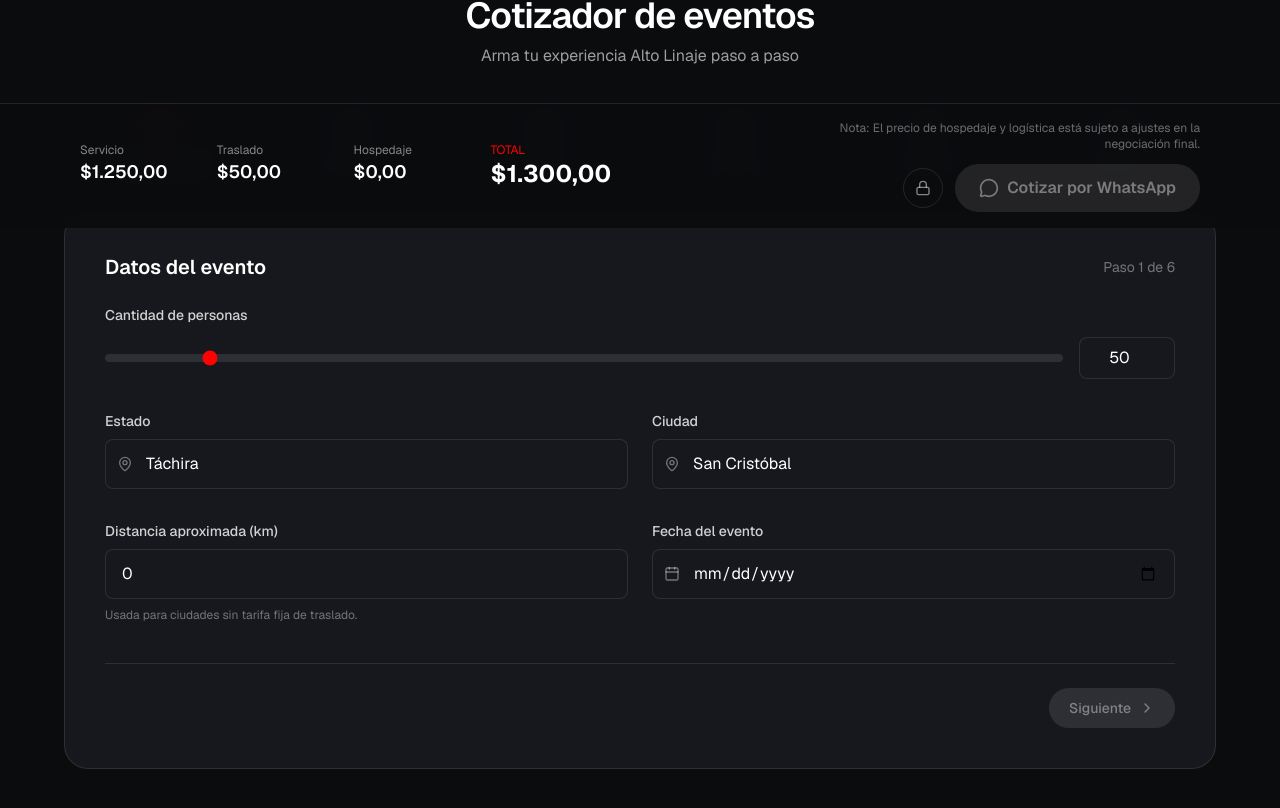
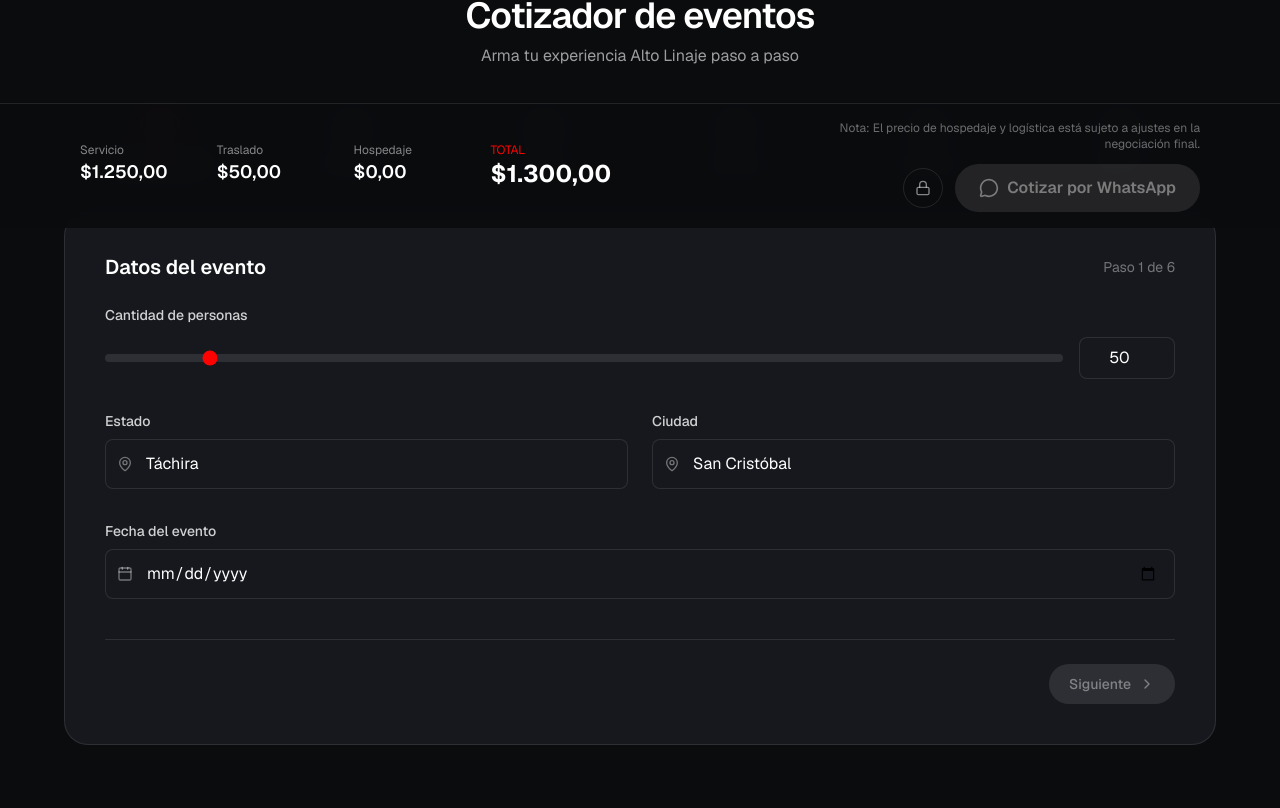
Before and after one commit to quingoz/altolinaje, a Next.js app: page / in a window 1280 px wide. Shown: the part 572-1380 px from the top of the page. Built offline with nearby package versions, Linux system fonts and the light colour scheme.

Commit message:
regenerada build estática con chunks actualizados

```diff
--- a/src/components/calculator/EventCalculator.tsx
+++ b/src/components/calculator/EventCalculator.tsx
@@ -15,14 +15,12 @@ import {
   ChevronLeft,
   ChevronRight,
   ChevronUp,
-  Clock,
   FileDown,
   Flame,
   Leaf,
   Lock,
   MapPin,
   MessageCircle,
-  RefreshCcw,
   Shield,
   Unlock,
   Users,
@@ -73,12 +71,6 @@ const VENEZUELA_LOCATIONS: Record<string, string[]> = {
   Trujillo: ["Valera", "Trujillo", "Otra"],
   Yaracuy: ["San Felipe", "Otra"],
   Zulia: ["Maracaibo", "Otra"],
-};
-
-const MODALITY_ICONS: Record<string, LucideIcon> = {
-  self_service: Users,
-  doble_tanda: Clock,
-  rodizio: RefreshCcw,
 };
 
 const RECIPE_ICONS: Record<string, LucideIcon> = {
@@ -500,7 +492,9 @@ function FloatingBar({
               aria-expanded={detailsOpen}
             >
               <div>
-                <p className="text-[10px] uppercase tracking-wide text-[#fd0200]">Total</p>
+                <p className="text-[10px] uppercase tracking-wide text-[#fd0200]">
+                  {quote.isTravelPending ? "Total parcial" : "Total"}
+                </p>
                 <p className="text-lg font-bold text-white">{formatCurrency(adjustedTotal)}</p>
               </div>
               {detailsOpen ? (
@@ -559,7 +553,7 @@ function FloatingBar({
                   <div>
                     <p className="text-xs text-white/50">Traslado</p>
                     <p className="text-sm font-semibold text-white">
-                      {formatCurrency(quote.travelCost)}
+                      {quote.isTravelPending ? "Por confirmar" : formatCurrency(quote.travelCost)}
                       {quote.isTravelDoubled && (
                         <span className="ml-1 text-xs text-[#fd0200]">x2</span>
                       )}
@@ -588,7 +582,7 @@ function FloatingBar({
             <div>
               <p className="text-xs text-white/50">Traslado</p>
               <p className="text-lg font-semibold text-white">
-                {formatCurrency(quote.travelCost)}
+                {quote.isTravelPending ? "Por confirmar" : formatCurrency(quote.travelCost)}
                 {quote.isTravelDoubled && (
                   <span className="ml-1 text-xs text-[#fd0200]">x2</span>
                 )}
@@ -606,7 +600,9 @@ function FloatingBar({
               </p>
             </div>
             <div>
-              <p className="text-xs text-[#fd0200]">TOTAL</p>
+              <p className="text-xs text-[#fd0200]">
+                {quote.isTravelPending ? "TOTAL PARCIAL" : "TOTAL"}
+              </p>
               <p className="text-2xl font-bold text-white">{formatCurrency(adjustedTotal)}</p>
             </div>
           </div>
@@ -704,7 +700,6 @@ export default function EventCalculator() {
   const [pax, setPax] = useState(50);
   const [selectedState, setSelectedState] = useState("Táchira");
   const [selectedCity, setSelectedCity] = useState("San Cristóbal");
-  const [distanceKm, setDistanceKm] = useState(0);
   const [eventDate, setEventDate] = useState("");
 
   const [selectedModalityId, setSelectedModalityId] = useState<string | null>(null);
@@ -736,7 +731,7 @@ export default function EventCalculator() {
 
   const pdfRef = useRef<OwnerPDFRef>(null);
 
-  const [ownerPhone] = useState("584000000000");
+  const [ownerPhone] = useState("584147046714");
 
   const isOwner = isClient && (storedOwner || urlAdmin) && !forceLogout;
 
@@ -752,9 +747,8 @@ export default function EventCalculator() {
         pax: Math.max(0, pax),
         state: selectedState,
         city: selectedCity,
-        distanceKm: Math.max(0, distanceKm),
       }),
-    [pax, selectedState, selectedCity, distanceKm]
+    [pax, selectedState, selectedCity]
   );
 
   const adjustedTotal = useMemo(
@@ -858,6 +852,7 @@ export default function EventCalculator() {
       salads,
       baseCost: quote.baseCost,
       travelCost: quote.travelCost,
+      isTravelPending: quote.isTravelPending,
       lodgingCost: quote.lodgingCost,
       total: adjustedTotal,
       isTravelDoubled: quote.isTravelDoubled,
@@ -941,27 +936,6 @@ export default function EventCalculator() {
               </div>
             </div>
 
-            <div className="grid gap-6 md:grid-cols-2">
-              <div className="space-y-2">
-                <label className="block text-sm font-medium text-white/80">
-                  Distancia aproximada (km)
-                </label>
-                <input
-                  type="number"
-                  min={0}
-                  step={10}
-                  value={distanceKm}
-                  onChange={(e) => {
-                    const next = Number(e.target.value);
-                    if (!Number.isNaN(next)) setDistanceKm(Math.max(0, next));
-                  }}
-                  className="w-full rounded-lg border border-white/10 bg-[#16181d] px-4 py-3 text-white outline-none transition-colors focus:border-[#fd0200]"
-                />
-                <p className="text-xs text-white/40">
-                  Usada para ciudades sin tarifa fija de traslado.
-                </p>
-              </div>
-
             <div className="space-y-2">
               <label className="block text-sm font-medium text-white/80">
                 Fecha del evento
@@ -975,7 +949,11 @@ export default function EventCalculator() {
                   className="w-full rounded-lg border border-white/10 bg-[#16181d] py-3 pl-10 pr-4 text-white outline-none transition-colors focus:border-[#fd0200]"
                 />
               </div>
-              </div>
+              {quote.isTravelPending && (
+                <p className="text-xs text-amber-400">
+                  El costo de traslado para esta ciudad será confirmado durante la negociación.
+                </p>
+              )}
             </div>
           </section>
         );
@@ -1088,7 +1066,6 @@ export default function EventCalculator() {
               <SummaryCard title="Datos del evento" onEdit={() => setStep(1)}>
                 <SummaryRow label="Personas" value={`${pax} pax`} />
                 <SummaryRow label="Ubicación" value={`${selectedCity}, ${selectedState}`} />
-                <SummaryRow label="Distancia" value={`${distanceKm} km`} />
                 <SummaryRow label="Fecha" value={eventDate || "Sin definir"} />
               </SummaryCard>
 
@@ -1138,14 +1115,16 @@ export default function EventCalculator() {
                 </div>
                 <div>
                   <p className="text-xs text-white/50">Traslado</p>
-                  <p className="text-lg font-semibold text-white">{formatCurrency(quote.travelCost)}</p>
+                  <p className="text-lg font-semibold text-white">{quote.isTravelPending ? "Por confirmar" : formatCurrency(quote.travelCost)}</p>
                 </div>
                 <div>
                   <p className="text-xs text-white/50">Hospedaje</p>
                   <p className="text-lg font-semibold text-white">{formatCurrency(quote.lodgingCost)}</p>
                 </div>
                 <div>
-                  <p className="text-xs text-[#fd0200]">TOTAL</p>
+                  <p className="text-xs text-[#fd0200]">
+                {quote.isTravelPending ? "TOTAL PARCIAL" : "TOTAL"}
+              </p>
                   <p className="text-2xl font-bold text-white">{formatCurrency(adjustedTotal)}</p>
                 </div>
               </div>
@@ -1436,7 +1415,6 @@ export default function EventCalculator() {
           pax={pax}
           state={selectedState}
           city={selectedCity}
-          distanceKm={distanceKm}
           assignedBranch={quote.assignedBranch}
           modalityName={selectedModality?.name ?? ""}
           recipes={selectedRecipeIds
@@ -1450,6 +1428,7 @@ export default function EventCalculator() {
             .filter(Boolean) as string[]}
           baseCost={quote.baseCost}
           travelCost={quote.travelCost}
+          isTravelPending={quote.isTravelPending}
           lodgingCost={quote.lodgingCost}
           total={quote.totalEstimate}
           ownerMargin={ownerMargin}
--- a/src/data/rates.json
+++ b/src/data/rates.json
@@ -15,7 +15,6 @@
     }
   },
   "travel": {
-    "costPerKm": 0.90,
     "heavyLogisticsPaxThreshold": 180,
     "heavyLogisticsMultiplier": 2,
     "cityRates": {
--- a/src/lib/calculator.ts
+++ b/src/lib/calculator.ts
@@ -14,8 +14,6 @@ export interface CalculateQuoteParams {
   state: string;
   /** Ciudad donde se realizará el evento. */
   city: string;
-  /** Distancia en kilómetros desde la sucursal asignada. */
-  distanceKm: number;
 }
 
 /** Desglose del cálculo de una cotización. */
@@ -30,6 +28,8 @@ export interface QuoteBreakdown {
   totalEstimate: number;
   /** Nombre de la sucursal asignada. */
   assignedBranch: string;
+  /** Indica si el traslado está pendiente de confirmación por no tener tarifa fija. */
+  isTravelPending: boolean;
   /** Indica si el costo de traslado se duplicó por logística pesada. */
   isTravelDoubled: boolean;
   /** Cantidad de parrilleros requeridos (0 si no aplica hospedaje). */
@@ -60,13 +60,13 @@ function getAssignedBranchName(state: string): string {
  * La lógica sigue estrictamente las tarifas definidas en `src/data/rates.json`:
  * - Costo base de carnes según el estado (regional o nacional).
  * - Asignación de sucursal según cobertura del estado.
- * - Costo de traslado: tarifa fija por ciudad o distancia * 0.90, duplicada si pax >= 180.
+ * - Costo de traslado: tarifa fija por ciudad; queda pendiente si no está configurada.
  * - Costo de hospedaje: parrilleros (1 por cada 40 invitados) en ciudades que lo requieren.
  */
 export function calculateQuote(
   params: CalculateQuoteParams
 ): QuoteBreakdown {
-  const { pax, state, city, distanceKm } = params;
+  const { pax, state, city } = params;
 
   // Costo base de carnes
   const isRegionalState = rateConfig.baseRates.regionalStates.includes(state);
@@ -78,17 +78,16 @@ export function calculateQuote(
   // Asignación de sucursal
   const assignedBranch = getAssignedBranchName(state);
 
-  // Costo de traslado: tarifa fija por estado + ciudad si existe; si no, por km
+  // Costo de traslado: tarifa fija por estado + ciudad; si no existe, queda por confirmar
   const stateCityRate = rateConfig.travel.cityRates[state]?.[city];
-  const rawTravelCost =
-    typeof stateCityRate === "number"
-      ? stateCityRate
-      : distanceKm * rateConfig.travel.costPerKm;
-
-  const isTravelDoubled = pax >= rateConfig.travel.heavyLogisticsPaxThreshold;
-  const travelCost = isTravelDoubled
-    ? rawTravelCost * rateConfig.travel.heavyLogisticsMultiplier
-    : rawTravelCost;
+  const isTravelPending = typeof stateCityRate !== "number";
+  const isTravelDoubled =
+    !isTravelPending && pax >= rateConfig.travel.heavyLogisticsPaxThreshold;
+  const travelCost = isTravelPending
+    ? 0
+    : isTravelDoubled
+      ? stateCityRate * rateConfig.travel.heavyLogisticsMultiplier
+      : stateCityRate;
 
   // Costo de hospedaje
   const requiresLodging =
@@ -107,6 +106,7 @@ export function calculateQuote(
     lodgingCost,
     totalEstimate,
     assignedBranch,
+    isTravelPending,
     isTravelDoubled,
     grillMastersCount,
     disclaimer: DEFAULT_DISCLAIMER,
--- a/src/types/calculator.ts
+++ b/src/types/calculator.ts
@@ -10,8 +10,6 @@ export interface QuoteParams {
   state: string;
   /** Ciudad donde se realizará el evento. */
   city: string;
-  /** Distancia en kilómetros desde la sucursal hasta el evento. */
-  distanceKm: number;
   /** Identificador de la modalidad de servicio elegida (self_service, doble_tanda, rodizio). */
   modalityId: string;
   /** Identificadores de las recetas (cortes) seleccionadas. */
@@ -81,10 +79,9 @@ export interface RateConfig {
   };
   branches: Record<string, BranchConfig>;
   travel: {
-    costPerKm: number;
     heavyLogisticsPaxThreshold: number;
     heavyLogisticsMultiplier: number;
-    /** Tarifas fijas de traslado por estado y ciudad. Si la combinación no existe, se usa `costPerKm`. */
+    /** Tarifas fijas de traslado por estado y ciudad. Si la combinación no existe, queda por confirmar. */
     cityRates: Record<string, Record<string, number>>;
   };
   lodging: {
```
Also changed, not shown: src/components/calculator/OwnerPDF.tsx (+6 -11 lines), src/lib/whatsapp.ts (+8 -4 lines), 36 other files (tests, documents, lock files or other folders). Lines whose indentation alone changed are shown as unchanged.
